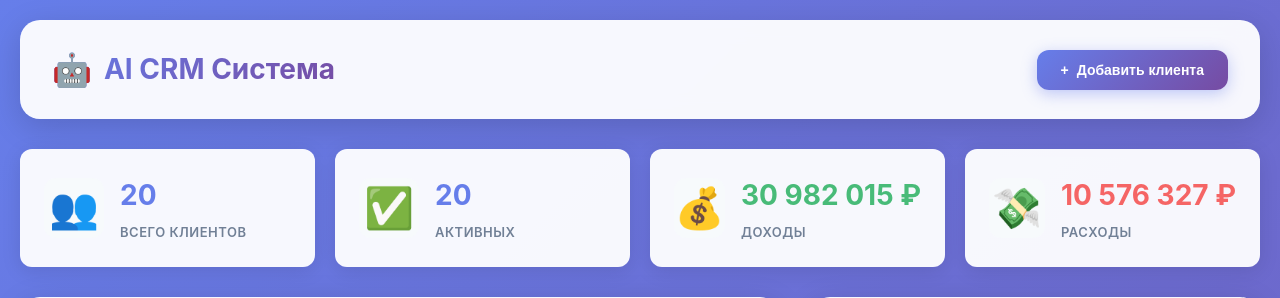
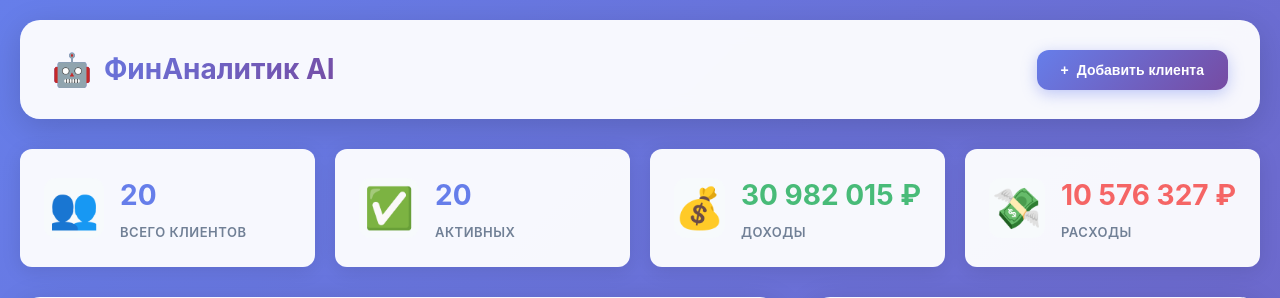
Before and after one commit to alekkss/bank, a Flask app: page / in a window 1280 px wide. Shown: the top 298 px of the page. Run offline with Flask 3, Linux system fonts and the light colour scheme; data comes from the database, SQL or seed files in the repository.

Commit message:
Add files via upload

```diff
--- a/templates/index.html
+++ b/templates/index.html
@@ -3,7 +3,7 @@
 <head>
     <meta charset="UTF-8">
     <meta name="viewport" content="width=device-width, initial-scale=1.0">
-    <title>AI CRM Система</title>
+    <title>ФинАналитик AI</title>
     <link rel="stylesheet" href="{{ url_for('static', filename='styles.css') }}">
     <script src="{{ url_for('static', filename='app.js') }}"></script>
 </head>
@@ -13,7 +13,7 @@
         <header>
             <h1>
                 <span class="logo-icon">🤖</span>
-                AI CRM Система
+                ФинАналитик AI
             </h1>
             <div class="header-actions">
                 <button class="btn btn-primary" onclick="showAddClientModal()">
```
